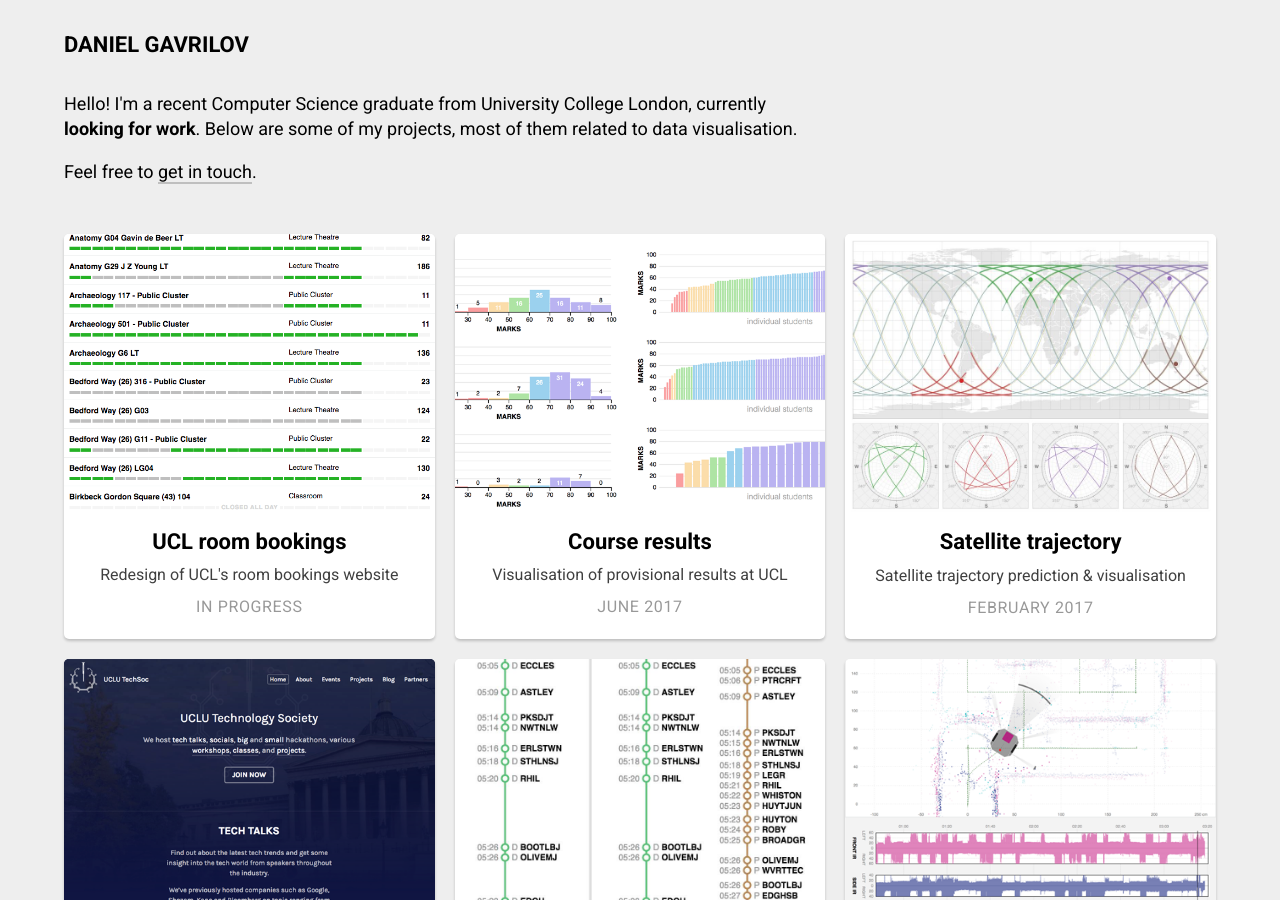
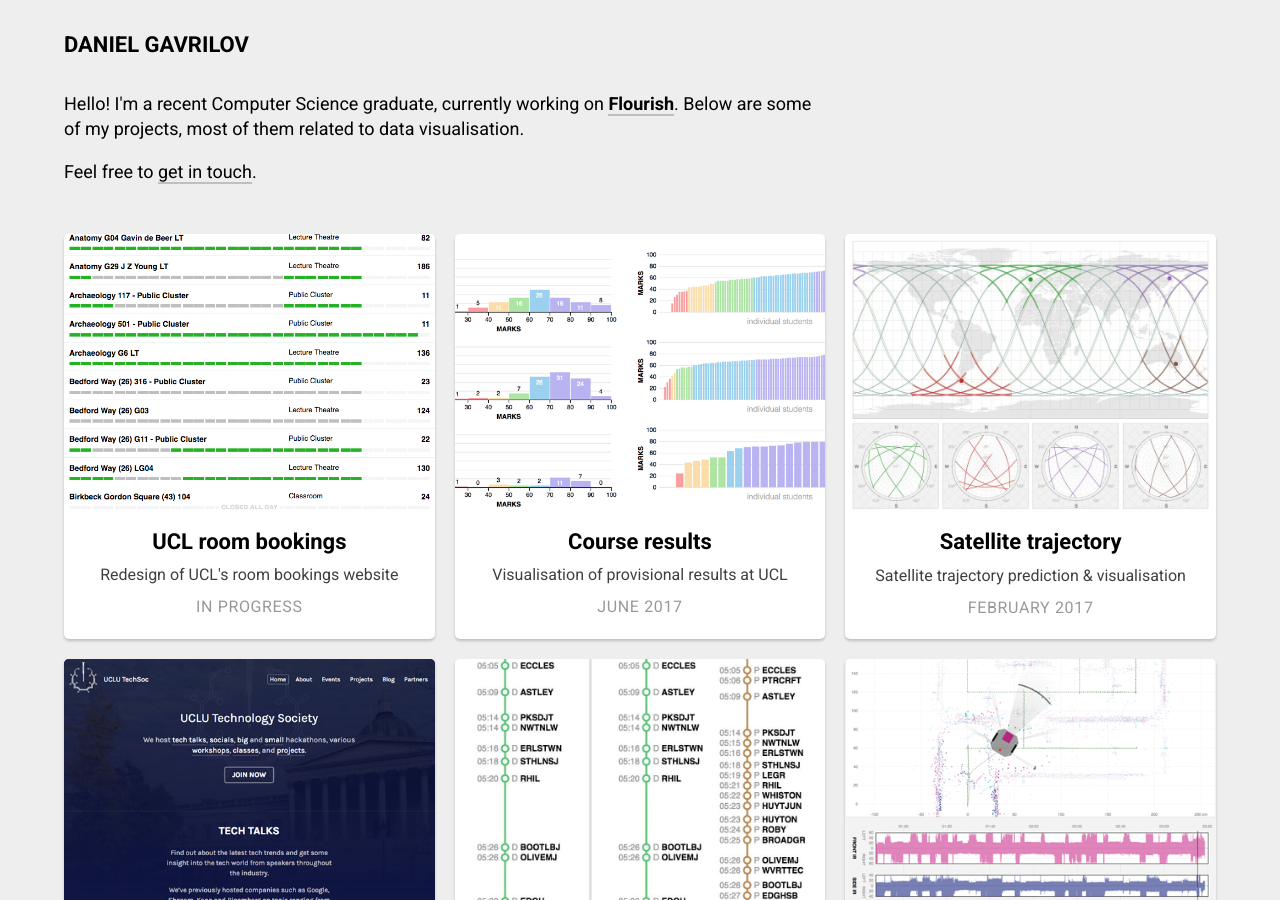
Before and after one commit to danielgavrilov/danielgavrilov.github.io, a Jekyll site: the page built from index.html, in a window 1280 px wide and 900 px high. Built offline with Jekyll 4.4.1, drawn with Linux system fonts in a browser that asks for light colours.

Commit message:
Update intro: add Flourish

```diff
--- a/index.html
+++ b/index.html
@@ -13,7 +13,7 @@
     <div class="col s12 l8">
       <div class="content">
         <p>
-          Hello! I'm a recent Computer Science graduate from University College London, currently <strong>looking&nbsp;for&nbsp;work</strong>. Below are some of my projects, most of them related to data visualisation.
+          Hello! I'm a recent Computer Science graduate, currently working on <a href="http://flourish.studio"><strong>Flourish</strong></a>. Below are some of my projects, most of them related to data visualisation.
         </p>
         <p>
           Feel free to <a href="mailto:daniel@gavrilov.co.uk">get in touch</a>.
```
